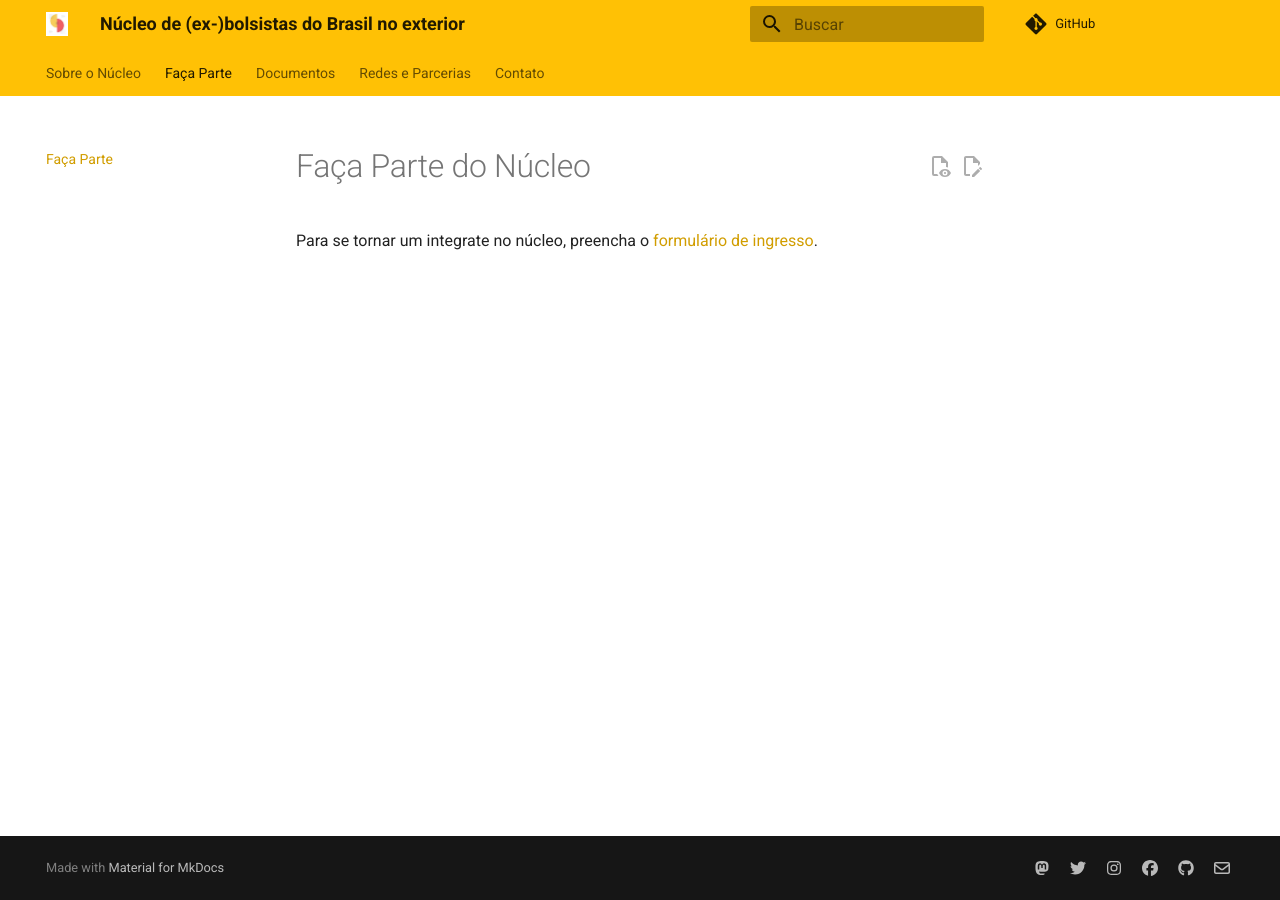
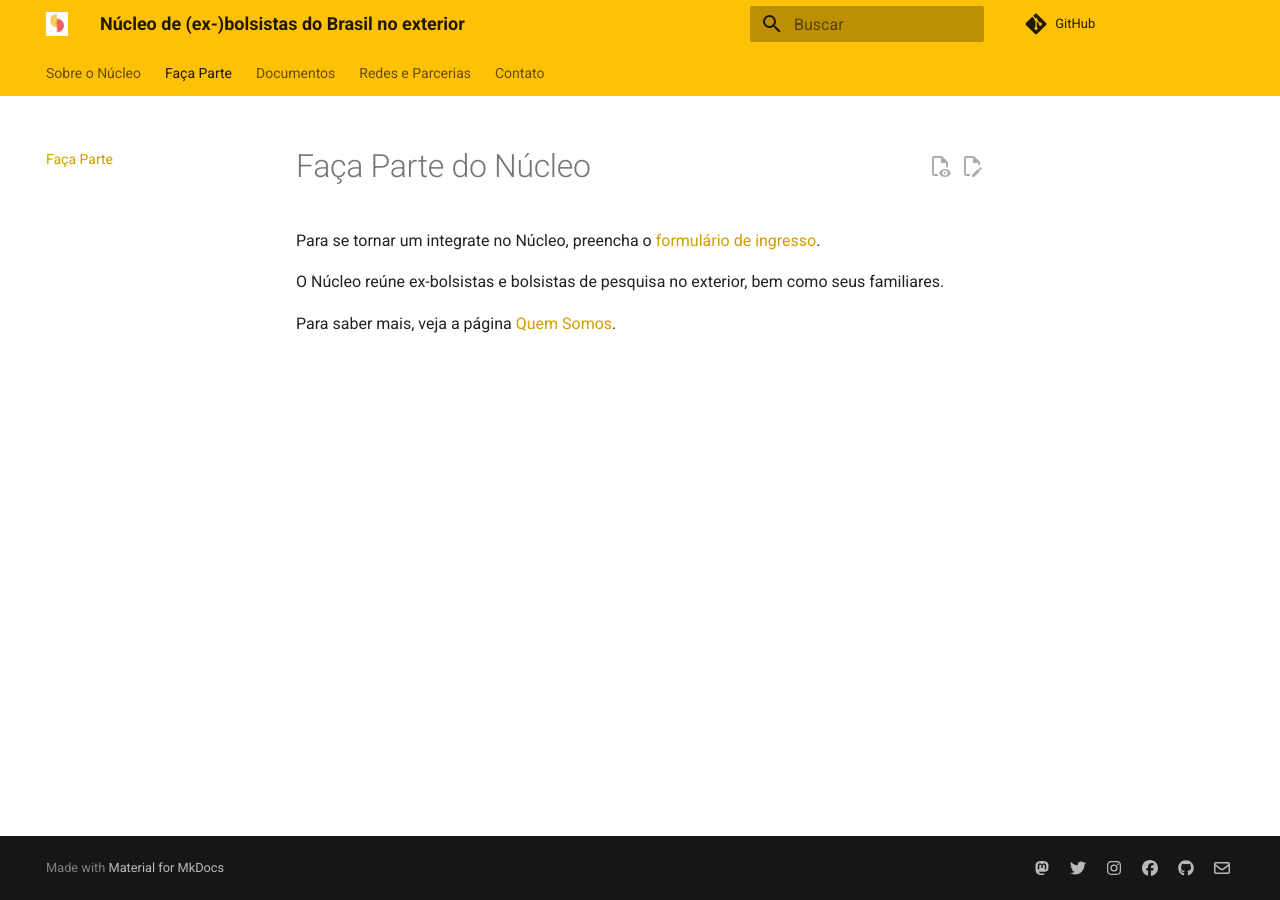
Before and after one commit to exbolsistas/exbolsistas.github.io, an MkDocs documentation site: the page built from docs/faça-parte.md, in a window 1280 px wide. Built offline with MkDocs 1.6.1 and Material for MkDocs 9.7.7, drawn with Linux system fonts in a browser that asks for light colours; comment, search, counter and statistics services are not loaded.

Commit message:
docs: #4 melhoria na página faça parte
Issues relacionadas e referências:
- https://github.com/exbolsistas/exbolsistas.github.io/issues/4
- Minuta da reunião -
https://docs.google.com/document/d/198Z0EC-BwF9LcoEM8DhpzjVnV3ufYdDx/edit#heading=h.q5dgpe11st1m
- Lista de alterações -
https://docs.google.com/spreadsheets/d/1x7XFLPQv3LHw6DPnjcQfPXwPCIiQoTrIgj2zmvUGgOY

```diff
--- a/docs/faça-parte.md
+++ b/docs/faça-parte.md
@@ -1,3 +1,7 @@
 # Faça Parte do Núcleo
 
-Para se tornar um integrate no núcleo, preencha o [formulário de ingresso](https://docs.google.com/forms/d/e/1FAIpQLScvwV33FH3Mw1j3mORW5gM0oFghLYbaTbsg1yakV_X15VjRSA/viewform).
+Para se tornar um integrate no Núcleo, preencha o [formulário de ingresso](https://docs.google.com/forms/d/e/1FAIpQLScvwV33FH3Mw1j3mORW5gM0oFghLYbaTbsg1yakV_X15VjRSA/viewform).
+
+O Núcleo reúne ex-bolsistas e bolsistas de pesquisa no exterior, bem como seus familiares.
+
+Para saber mais, veja a página [Quem Somos](index.md).
```
